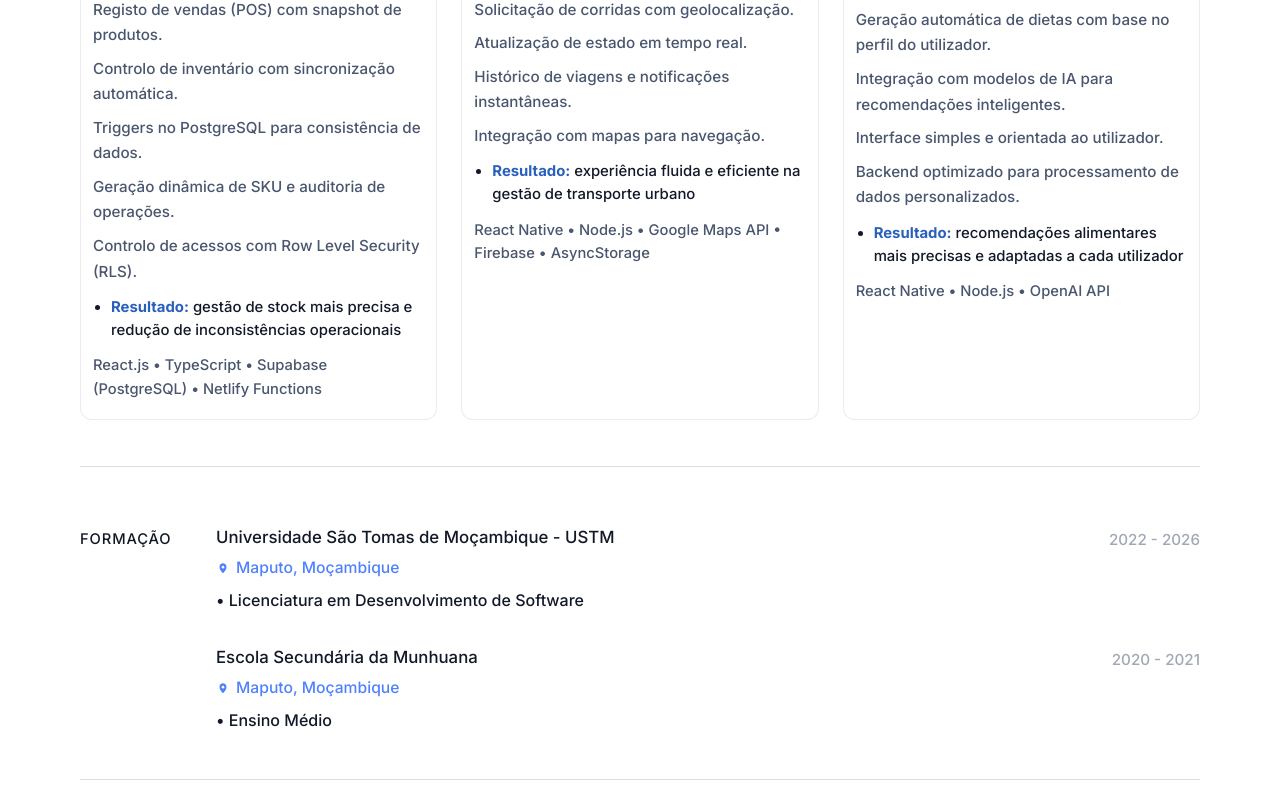
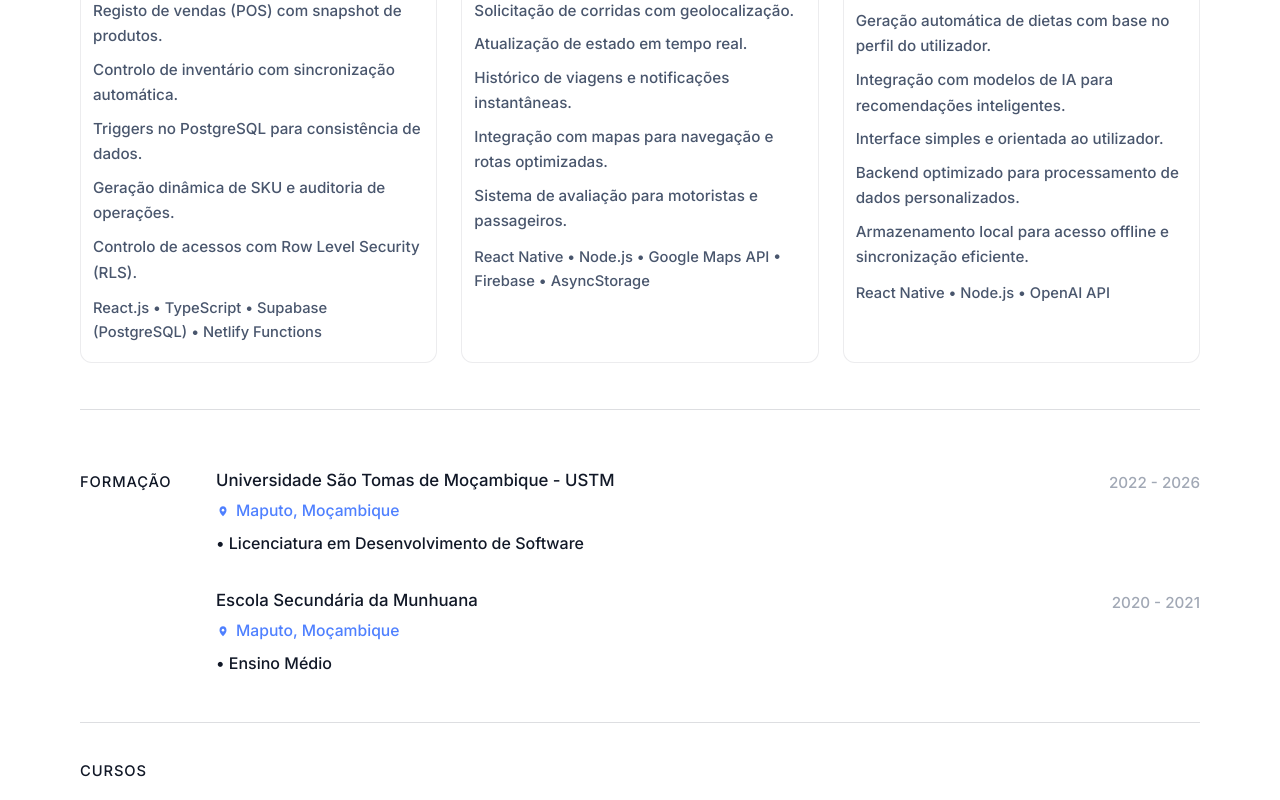
Before and after one commit to monjane10/portifolio, a React (Vite) app: page / in a window 1280 px wide. Shown: the part 2540-3340 px from the top of the page. Built offline with nearby package versions, Linux system fonts and the light colour scheme.

Commit message:
finalizanfdo a secção de cursos
Co-authored-by: Copilot <copilot@github.com>

```diff
--- a/src/App.jsx
+++ b/src/App.jsx
@@ -343,7 +343,7 @@ function App() {
 
         <Section
           id="cursos"
-          eyebrow="Courses"
+          eyebrow="Cursos"
           split={false}
           minimal
         >
--- a/src/data/portfolioData.js
+++ b/src/data/portfolioData.js
@@ -153,7 +153,7 @@ export const portfolio = {
       title: 'Sistema de Gestão de Clínicas - Clínica dos Olhos Choupal',
       description:
         `Sistema web para gestão de clínicas que centraliza pacientes, consultas e histórico clínico numa única plataforma. Registo completo de pacientes e histórico médico estruturado. Marcação e acompanhamento de consultas. Emissão de receitas e registo de exames.
-Notificações automáticas para reduzir faltas e melhorar a comunicação. Resultado: maior organização, rastreabilidade e eficiência nos processos clínicos`,
+Notificações automáticas para reduzir faltas e melhorar a comunicação.`,
       stack: ['React.js', 'Node.js', 'PostgreSQL', 'Supabase', 'Tailwind CSS'],
       image: clinicaImg,
       links: {
@@ -164,7 +164,7 @@ Notificações automáticas para reduzir faltas e melhorar a comunicação. Resu
       type: 'Portal Web',
       title: 'Portal de Recrutamento e Gestão Interna ',
       description:
-        'Plataforma corporativa com IA para automatizar processos de recrutamento e gestão interna. Criação e gestão de vagas com recolha estruturada de candidaturas. Sistema de scoring automático baseado em critérios de RH. Avaliação inteligente de candidatos com base em dados reais. Workflows automatizados para optimizar o processo de seleção. Resultado: redução significativa do tempo de recrutamento e decisões mais objectivas',
+        'Plataforma corporativa com IA para automatizar processos de recrutamento e gestão interna. Criação e gestão de vagas com recolha estruturada de candidaturas. Sistema de scoring automático baseado em critérios de RH. Avaliação inteligente de candidatos com base em dados reais. Workflows automatizados para optimizar o processo de seleção. Integração com n8n para automação de tarefas administrativas.',
       stack: ['React.js', 'Node.js', 'Supabase', 'n8n', 'LLMs para automação de scoring de candidatos'],
       image: portalImg,
       links: {
@@ -175,7 +175,7 @@ Notificações automáticas para reduzir faltas e melhorar a comunicação. Resu
       type: 'Sistema de Rastreamento',
       title: 'Rastro - Sistema de Rastreabilidade Alimentar',
       description:
-        'Plataforma para verificação da autenticidade de produtos alimentares, focada em transparência e segurança do consumidor. Validação de produtos via QR Code. Consulta em tempo real de informações registadas. Sistema orientado à entidade reguladora para controlo sanitário. Comunicação em tempo real com WebSockets. Resultado: maior confiança do consumidor e melhor controlo de qualidade no mercado',
+        'Plataforma para verificação da autenticidade de produtos alimentares, focada em transparência e segurança do consumidor. Validação de produtos via QR Code. Consulta em tempo real de informações registadas. Sistema orientado à entidade reguladora para controlo sanitário. Comunicação em tempo real com WebSockets. Geração dinâmica de QR Codes para cada produto, garantindo rastreabilidade e autenticidade.',
       stack: ['React.js', 'Node.js', 'Supabase', 'WebSockets', 'QR Code Generation'],
       image: rastroImg,
       links: {
@@ -186,7 +186,7 @@ Notificações automáticas para reduzir faltas e melhorar a comunicação. Resu
       type: 'Gestão de Vendas e Inventário',
       title: 'SGI - Sistema de Gestão de Vendas e Inventário',
       description:
-        'Sistema full-stack para gestão de vendas e controlo de stock com arquitectura orientada a eventos. Registo de vendas (POS) com snapshot de produtos. Controlo de inventário com sincronização automática. Triggers no PostgreSQL para consistência de dados. Geração dinâmica de SKU e auditoria de operações. Controlo de acessos com Row Level Security (RLS). Resultado: gestão de stock mais precisa e redução de inconsistências operacionais',
+        'Sistema full-stack para gestão de vendas e controlo de stock com arquitectura orientada a eventos. Registo de vendas (POS) com snapshot de produtos. Controlo de inventário com sincronização automática. Triggers no PostgreSQL para consistência de dados. Geração dinâmica de SKU e auditoria de operações. Controlo de acessos com Row Level Security (RLS). ',
       stack: ['React.js', 'TypeScript', 'Supabase (PostgreSQL)', 'Netlify Functions'],
       image: sgiImg,
       links: {
@@ -200,8 +200,8 @@ Notificações automáticas para reduzir faltas e melhorar a comunicação. Resu
 Solicitação de corridas com geolocalização
 Atualização de estado em tempo real
 Histórico de viagens e notificações instantâneas
-Integração com mapas para navegação
-Resultado: experiência fluida e eficiente na gestão de transporte urbano`,
+Integração com mapas para navegação e rotas optimizadas
+Sistema de avaliação para motoristas e passageiros`,
       stack: ['React Native', 'Node.js', 'Google Maps API', 'Firebase', 'AsyncStorage'],
       image: easyCarImg,
       previewClassName: 'project-preview-handset',
@@ -220,7 +220,7 @@ Geração automática de dietas com base no perfil do utilizador
 Integração com modelos de IA para recomendações inteligentes
 Interface simples e orientada ao utilizador
 Backend optimizado para processamento de dados personalizados
-Resultado: recomendações alimentares mais precisas e adaptadas a cada utilizador`,
+Armazenamento local para acesso offline e sincronização eficiente`,
       stack: ['React Native', 'Node.js', 'OpenAI API'],
       image: aplicativoImg,
       previewClassName: 'project-preview-handset',
```
